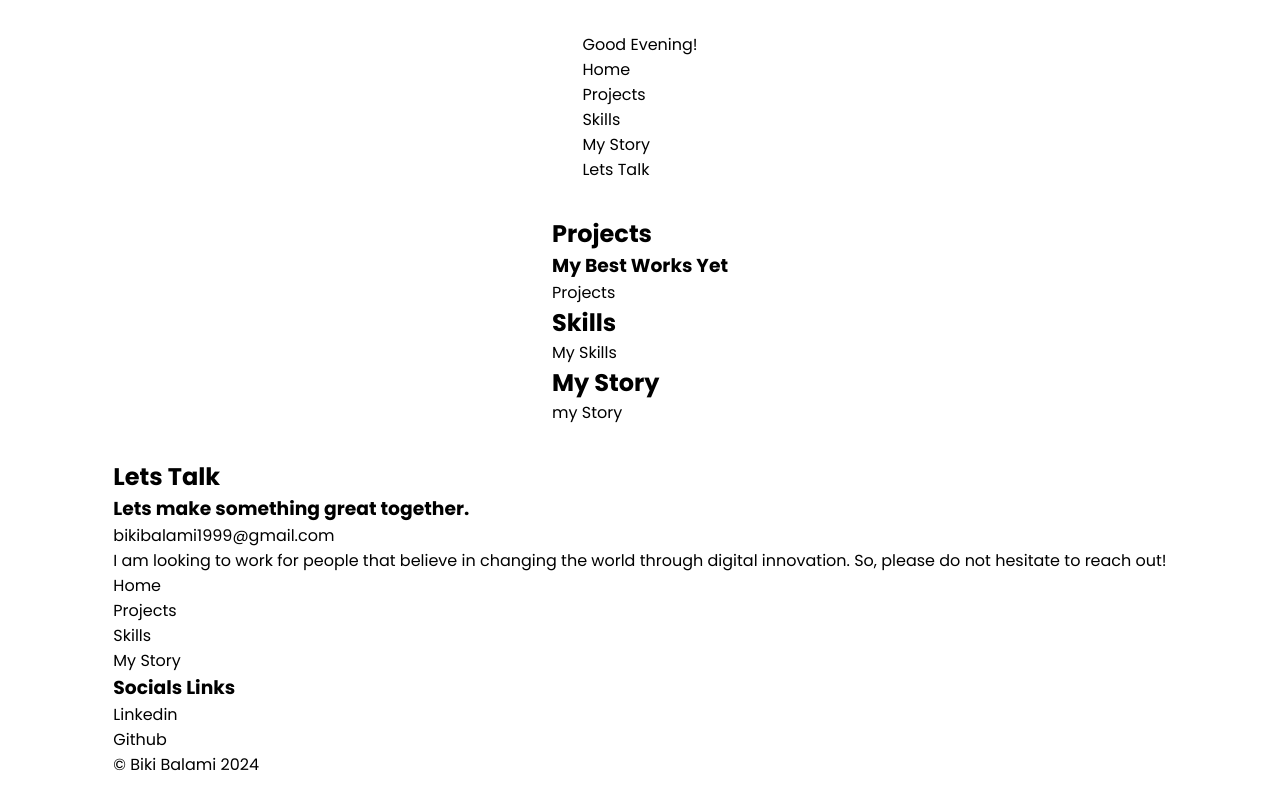
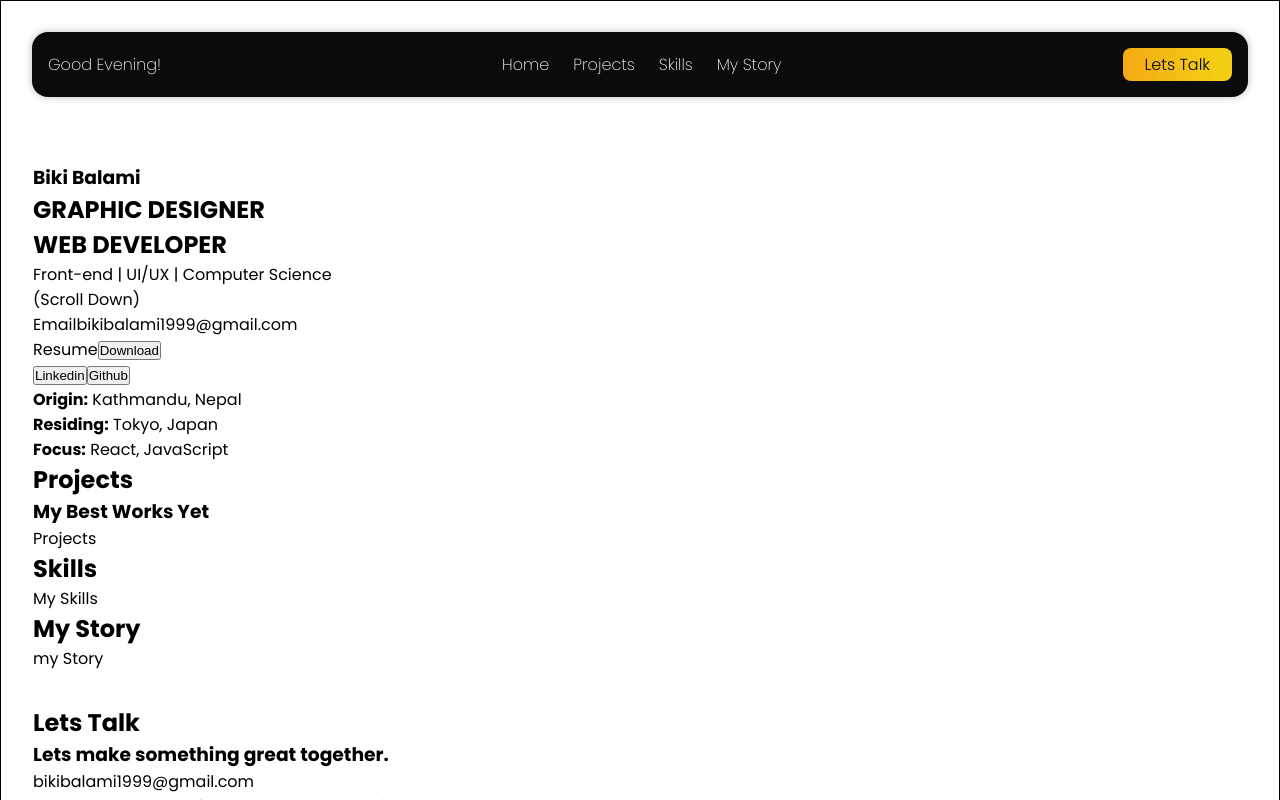
Before and after one commit to BikiBalami99/bikibalami, a React (Vite) app: page / in a window 1280 px wide. Shown: the top 800 px of the page. Built offline with nearby package versions, Linux system fonts and the light colour scheme.

Commit message:
Implement Navbar and Hero

```diff
--- a/src/App.jsx
+++ b/src/App.jsx
@@ -1,4 +1,5 @@
 import Footer from "./components/Footer/Footer";
+import Hero from "./components/Hero/Hero";
 import MyStory from "./components/MyStory/MyStory";
 import Navbar from "./components/Navbar/Navbar";
 import Projects from "./components/Projects/Projects";
@@ -13,6 +14,7 @@ function App() {
       </header>
 
       <main>
+        <Hero />
         <Projects />
         <Skills />
         <MyStory />
--- /dev/null
+++ b/src/components/Hero/Hero.jsx
@@ -0,0 +1,54 @@
+import React from "react";
+
+const Hero = () => {
+  return (
+    <div>
+      <section>
+        <h3>Biki Balami</h3>
+        <h2>GRAPHIC DESIGNER</h2>
+        <h2>WEB DEVELOPER</h2>
+        <div>
+          <span>Front-end | </span>
+          <span>UI/UX | </span>
+          <span>Computer Science</span>
+        </div>
+        <p>{"(Scroll Down)"}</p>
+      </section>
+
+      <section>
+        <section>
+          <div>
+            <span>Email</span>
+            <span>bikibalami1999@gmail.com</span>
+          </div>
+          <div>
+            <span>Resume</span>
+            <span>
+              <button>Download</button>
+            </span>
+          </div>
+          <div>
+            <button>Linkedin</button>
+            <button>Github</button>
+          </div>
+        </section>
+
+        <article>
+          <ul>
+            <li>
+              <strong>Origin:</strong> Kathmandu, Nepal
+            </li>
+            <li>
+              <strong>Residing:</strong> Tokyo, Japan
+            </li>
+            <li>
+              <strong>Focus:</strong> React, JavaScript
+            </li>
+          </ul>
+        </article>
+      </section>
+    </div>
+  );
+};
+
+export default Hero;
--- a/src/components/Navbar/Navbar.jsx
+++ b/src/components/Navbar/Navbar.jsx
@@ -1,16 +1,17 @@
 import React from "react";
+import styles from "./Navbar.module.css";
 
 const Navbar = () => {
   return (
-    <nav>
-      <div>Good Evening!</div>
-      <ul>
+    <nav className={styles.navBar}>
+      <div className={styles.wish}>Good Evening!</div>
+      <ul className={styles.navLinks}>
         <li>Home</li>
         <li>Projects</li>
         <li>Skills</li>
         <li>My Story</li>
       </ul>
-      <ul>
+      <ul className={styles.letsTalk}>
         <li>Lets Talk</li>
       </ul>
     </nav>
--- /dev/null
+++ b/src/components/Navbar/Navbar.module.css
@@ -0,0 +1,67 @@
+.navBar {
+  /* Layout */
+  display: flex;
+  padding: 16px;
+  justify-content: space-between;
+  align-items: center;
+  width: calc(100% - 64px);
+  margin: 32px;
+
+  position: fixed;
+  top: 0;
+  left: 0;
+
+  /* Styling */
+  border-radius: 16px;
+  background: #0b0b0b;
+  box-shadow: 0px 0px 8px 0px rgba(0, 0, 0, 0.25);
+  color: white;
+}
+
+.wish {
+  /* Good Morning / Evening / etc */
+  color: #fff;
+  text-align: center;
+  font-size: 16px;
+  font-style: normal;
+  font-weight: 275;
+  line-height: normal;
+}
+
+.navLinks {
+  /* Layout */
+  display: flex;
+  align-items: center;
+  gap: 24px;
+
+  /* Typography */
+  color: #fff;
+  text-align: center;
+  font-family: Poppins;
+  font-size: 16px;
+  font-style: normal;
+  font-weight: 275;
+  line-height: normal;
+}
+
+.letsTalk {
+  /* Layout */
+  display: flex;
+  padding: 4px 22px;
+  justify-content: center;
+  align-items: center;
+  gap: 10px;
+
+  /* Styling */
+  border-radius: 8px;
+  background: linear-gradient(84deg, #f4a914 0%, #f4ce14 84.5%);
+
+  /* Typography */
+  color: #000;
+  text-align: center;
+  font-family: Poppins;
+  font-size: 16px;
+  font-style: normal;
+  font-weight: 300;
+  line-height: normal;
+}
--- a/src/global.css
+++ b/src/global.css
@@ -24,7 +24,8 @@ ol {
 .ultimate-wrapper {
   display: flex;
   padding: 32px;
+  padding-top: 128px;
   flex-direction: column;
-  align-items: center;
   gap: 34px;
+  border: 1px solid black;
 }
```
